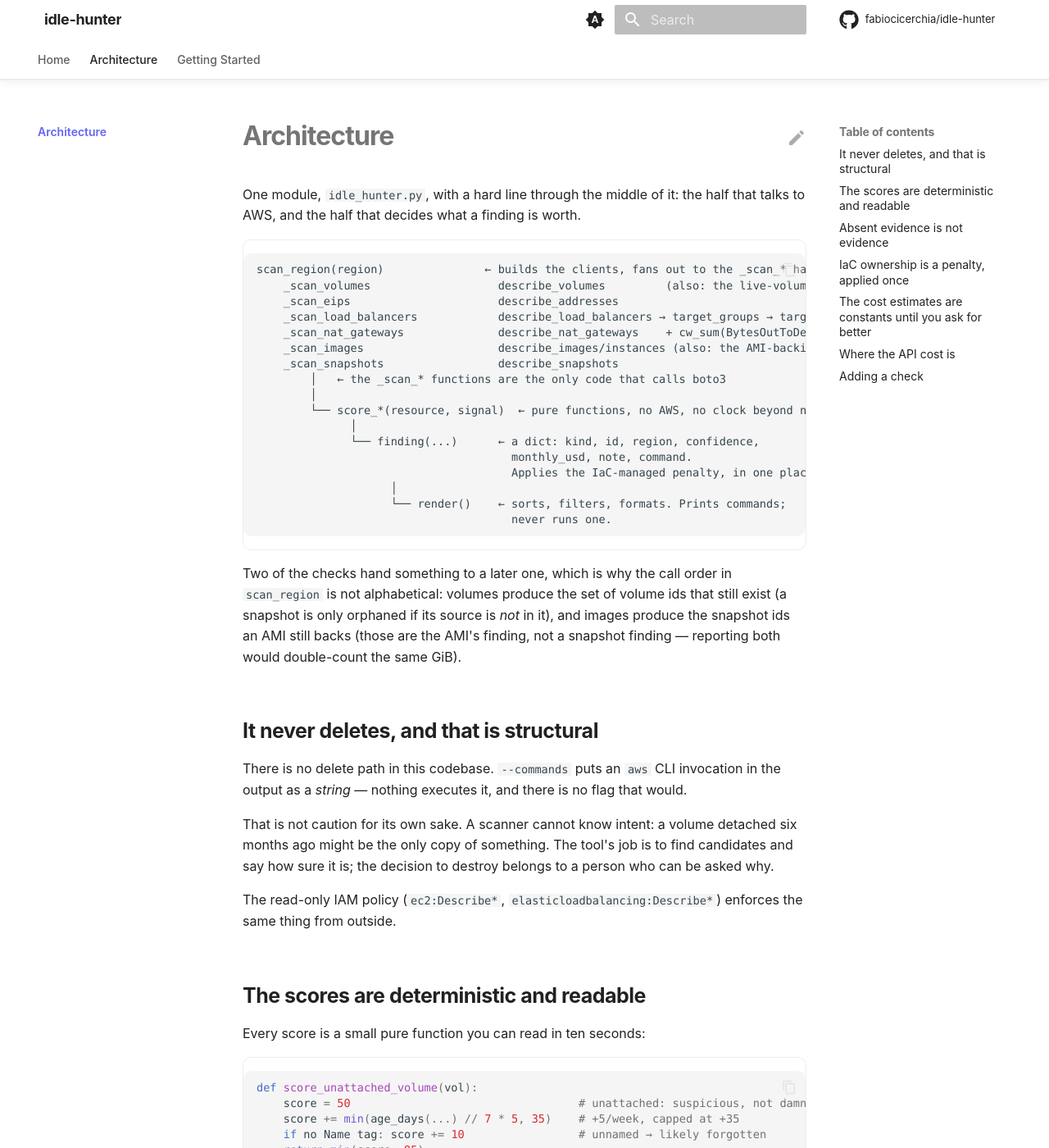
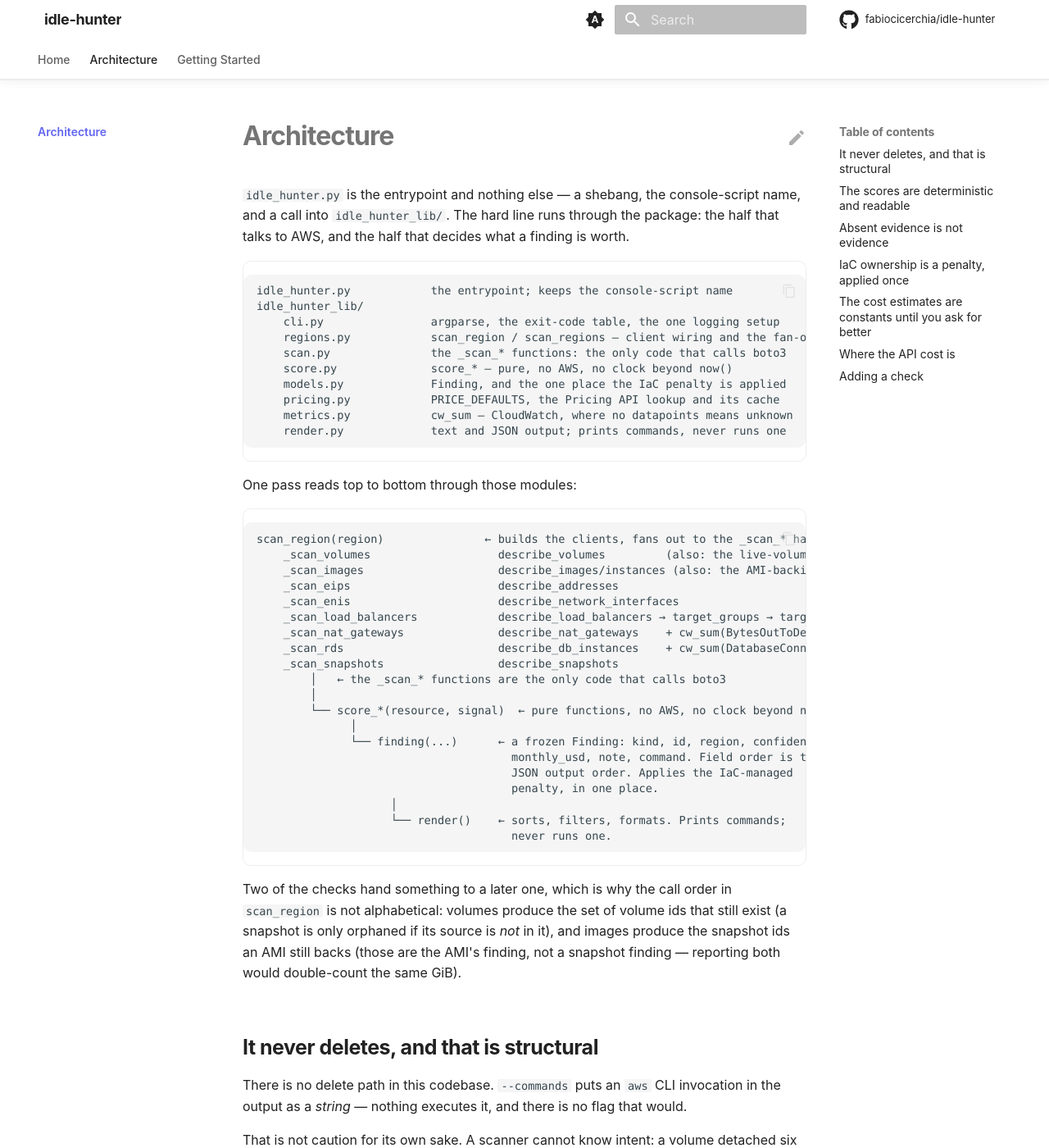
Before and after one commit to fabiocicerchia/idle-hunter, an MkDocs documentation site: the page built from docs/architecture.md, in a window 1280 px wide and 1400 px high. Shown: the whole window at 82% size. Built offline with MkDocs 1.6.1 and Material for MkDocs 9.7.7, drawn with Linux system fonts in a browser that asks for light colours; comment, search, counter and statistics services are not loaded; some of the changed text lies outside the part shown.

Commit message:
docs(DOCS): describe the package layout and the parallel region scan
Also names the ENI and RDS checks the docs had missed, and drops the stale
"scans each serially" line. No ARCHITECTURE.md added: the repo keeps none.

Co-Authored-By: Claude Opus 5 (1M context) <noreply@anthropic.com>
Claude-Session: https://claude.ai/code/session_01FYquPM8rKJHXEEpxsbymj1

````diff
--- a/docs/architecture.md
+++ b/docs/architecture.md
@@ -1,23 +1,43 @@
 # Architecture
 
-One module, `idle_hunter.py`, with a hard line through the middle of it:
-the half that talks to AWS, and the half that decides what a finding is worth.
+`idle_hunter.py` is the entrypoint and nothing else — a shebang, the
+console-script name, and a call into `idle_hunter_lib/`. The hard line runs
+through the package: the half that talks to AWS, and the half that decides what
+a finding is worth.
+
+```
+idle_hunter.py            the entrypoint; keeps the console-script name
+idle_hunter_lib/
+    cli.py                argparse, the exit-code table, the one logging setup
+    regions.py            scan_region / scan_regions — client wiring and the fan-out
+    scan.py               the _scan_* functions: the only code that calls boto3
+    score.py              score_* — pure, no AWS, no clock beyond now()
+    models.py             Finding, and the one place the IaC penalty is applied
+    pricing.py            PRICE_DEFAULTS, the Pricing API lookup and its cache
+    metrics.py            cw_sum — CloudWatch, where no datapoints means unknown
+    render.py             text and JSON output; prints commands, never runs one
+```
+
+One pass reads top to bottom through those modules:
 
 ```
 scan_region(region)               ← builds the clients, fans out to the _scan_* half
     _scan_volumes                   describe_volumes         (also: the live-volume id set)
+    _scan_images                    describe_images/instances (also: the AMI-backing snapshots)
     _scan_eips                      describe_addresses
+    _scan_enis                      describe_network_interfaces
     _scan_load_balancers            describe_load_balancers → target_groups → target_health
     _scan_nat_gateways              describe_nat_gateways    + cw_sum(BytesOutToDestination)
-    _scan_images                    describe_images/instances (also: the AMI-backing snapshots)
+    _scan_rds                       describe_db_instances    + cw_sum(DatabaseConnections)
     _scan_snapshots                 describe_snapshots
         │   ← the _scan_* functions are the only code that calls boto3
         │
         └── score_*(resource, signal)  ← pure functions, no AWS, no clock beyond now()
               │
-              └── finding(...)      ← a dict: kind, id, region, confidence,
-                                      monthly_usd, note, command.
-                                      Applies the IaC-managed penalty, in one place.
+              └── finding(...)      ← a frozen Finding: kind, id, region, confidence,
+                                      monthly_usd, note, command. Field order is the
+                                      JSON output order. Applies the IaC-managed
+                                      penalty, in one place.
                     │
                     └── render()    ← sorts, filters, formats. Prints commands;
                                       never runs one.
@@ -65,7 +85,7 @@ exactly the thing this tool declines to do.
 facts the score was computed from (size, age, status), so a reader can disagree
 with the score without re-querying AWS.
 
-`score_empty_lb` returns 0 when targets exist, and `render` drops zero-score
+`score_empty_lb` returns 0 when targets exist, and `render()` drops zero-score
 findings. "Not a finding" and "a finding I am unsure about" are the same code
 path, which keeps the caller from having to know the difference.
 
@@ -82,9 +102,9 @@ where the metric is not published, reports nothing — and "nothing" read as
 
 ## IaC ownership is a penalty, applied once
 
-`finding()` checks the resource's tags for CloudFormation, Terraform, CDK,
-Pulumi and Beanstalk markers, and subtracts 30 (floored at 5, never to 0 —
-it stays visible, just not near the top).
+`finding()` in `models.py` checks the resource's tags for CloudFormation,
+Terraform, CDK, Pulumi and Beanstalk markers, and subtracts 30 (floored at 5,
+never to 0 — it stays visible, just not near the top).
 
 It lives in `finding()` rather than in each `score_*` because every check routes
 through it, so a new check gets the behaviour without knowing it exists. The
@@ -100,9 +120,10 @@ for an Elastic IP, `18.0` for a load balancer. Not your prices: they ignore
 region, volume type (gp3 vs io2 is not a rounding error), and any discount.
 
 `--live-pricing` swaps them for a Pricing API lookup per `(key, region)`,
-cached in `_PRICE_CACHE` for the process, so `--all-regions` costs one lookup
-per price per region and no more. Every check reaches prices through the same
-`price_of` partial, so a check does not know or care which mode it is in.
+cached in `_PRICE_CACHE` in `pricing.py` for the process, so `--all-regions`
+costs one lookup per price per region and no more. Every check reaches prices
+through the same `price_of` partial, so a check does not know or care which
+mode it is in.
 
 The lookup is deliberately failure-tolerant: a missing `pricing:GetProducts`,
 or a product shape the filters do not match, falls back to the constant instead
@@ -120,20 +141,21 @@ with the LB). NAT gateways and empty LBs each add a CloudWatch
 `get_metric_statistics`. On an account with many load balancers, `--all-regions`
 is where the time goes.
 
-`--all-regions` enumerates regions via `describe_regions` and scans each
-serially. It is the honest implementation and it is slow; that is a known
-ceiling, not a subtlety.
+`--all-regions` enumerates regions via `describe_regions` and scans them in a
+thread pool (`--workers`, default 8), each worker with its own boto3 Session.
+A region that raises is collected into `failed`, reported, and the run exits 3.
 
 ## Adding a check
 
-1. A `score_*` pure function next to the others. It takes the AWS response
-   shape (plus any CloudWatch signal, where `None` must mean *unknown*) and
-   returns 0–100, with a cap below 100 and a docstring stating the rule in one
-   line.
-2. A `_scan_*` function that queries and appends `finding(...)` — including the
+1. A `score_*` pure function in `idle_hunter_lib/score.py`, next to the
+   others. It takes the AWS response shape (plus any CloudWatch signal, where
+   `None` must mean *unknown*) and returns 0–100, with a cap below 100 and a
+   docstring stating the rule in one line.
+2. A `_scan_*` function in `idle_hunter_lib/scan.py` that queries and appends
+   `finding(...)` — including the
    `command`, which must be the exact CLI call a reviewer would run, and the
    resource's tags, which is how it inherits the IaC penalty for free. Call it
-   from `scan_region`.
+   from `scan_region` in `regions.py`.
 3. A test in `tests/` for the scoring function. The AWS half is not unit-tested
    and does not need to be; the scoring is the part with an opinion in it.
 
````
Also changed, not shown: CLAUDE.md (+5 -3 lines).
